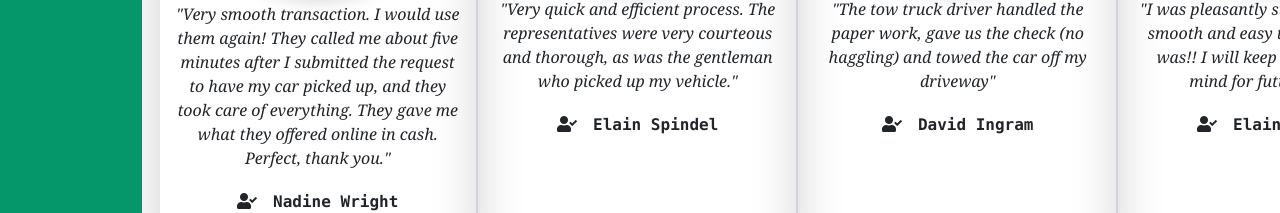
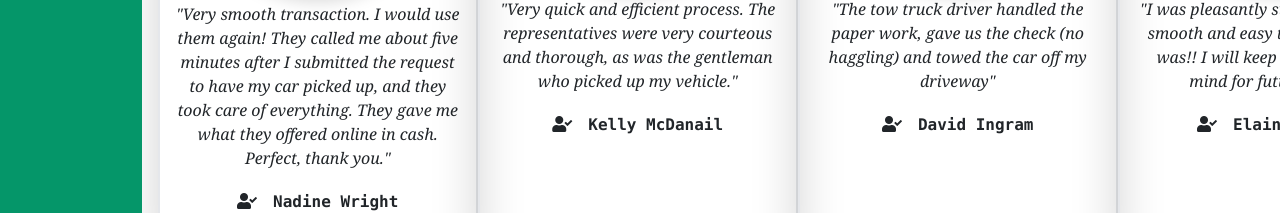
Before and after one commit to javantie/ac-auto-group, a React (Create React App) app: page / in a window 1280 px wide. Shown: the part 1974-2187 px from the top of the page. Built offline with nearby package versions, Linux system fonts and the light colour scheme.

Commit message:
added new name

```diff
--- a/src/components/Testimonials/index.js
+++ b/src/components/Testimonials/index.js
@@ -12,7 +12,7 @@ const testimony = [
   {
     image: customer_2,
     text: "Very quick and efficient process. The representatives were very courteous and thorough, as was the gentleman who picked up my vehicle.",
-    name: "Elain Spindel",
+    name: "Kelly McDanail",
     id: 2,
   },
   {
```
